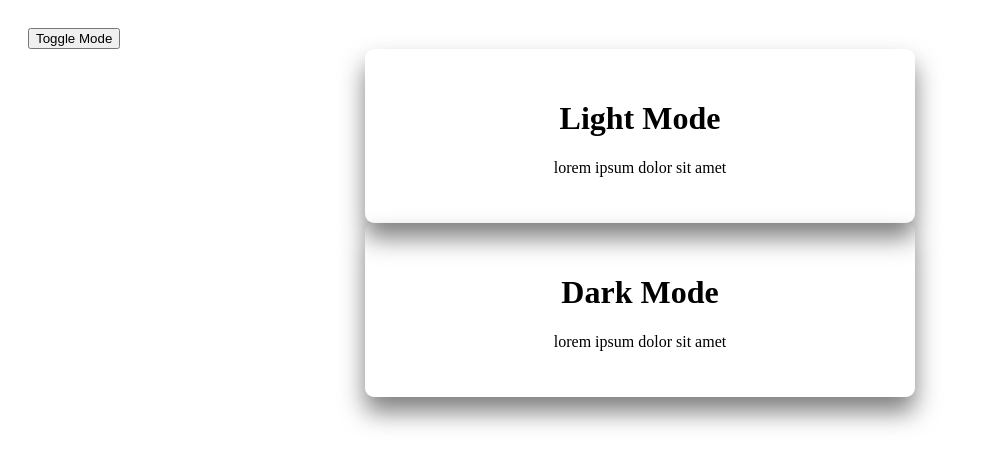
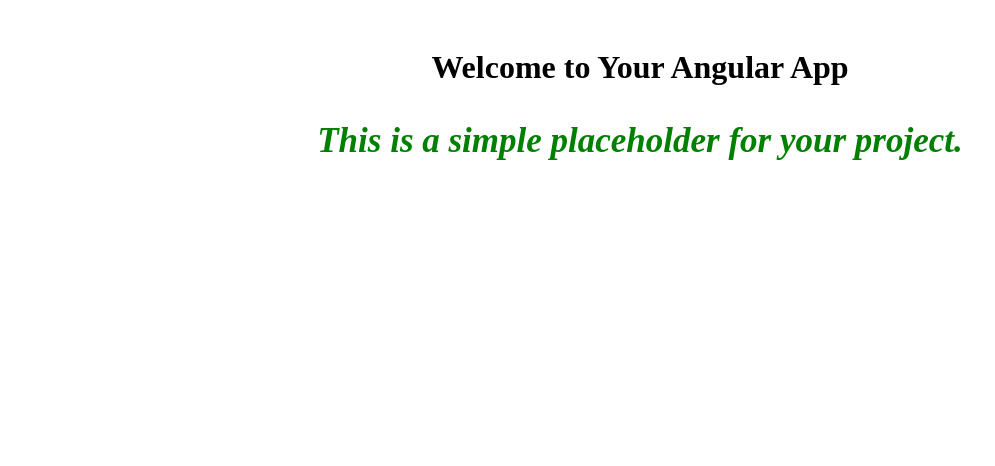
Before and after one commit to anubapatla/my-angular-app1, an Angular app: page / in a window 1280 px wide. Shown: the top 466 px of the page, without its empty margins (0-995 px from the left). Built offline with nearby package versions, Linux system fonts and the light colour scheme.

Commit message:
attributr directive ngstyle

```diff
--- a/src/app/app.component.html
+++ b/src/app/app.component.html
@@ -6,12 +6,9 @@
 <!-- * * * * * * * * * Delete the template below * * * * * * * * * -->
 <!-- * * * * * * * to get started with your project! * * * * * * * -->
 <!-- * * * * * * * * * * * * * * * * * * * * * * * * * * * * * * * -->
-<button (click)="toggleMode()">Toggle Mode</button>
-<div class="box" [ngClass]="colorMode">
-  <h1>Light Mode</h1>
-  <p>lorem ipsum dolor sit amet</p>
+<div style="text-align: center">
+  <h1 >Welcome to Your Angular App</h1>
+
+
+  <p [ngStyle]="applyVal">This is a simple placeholder for your project.</p>
 </div>
-<div class="box" [ngClass]="colorMode">
-  <h1>Dark Mode</h1>
-  <p>lorem ipsum dolor sit amet</p>
-</div>
--- a/src/app/app.component.ts
+++ b/src/app/app.component.ts
@@ -13,16 +13,14 @@ import { CommonModule } from '@angular/common';
   styleUrl: './app.component.css'
 })
 export class AppComponent {
-  colorMode:string='lightMode';
-  toggleMode(){
-    if(this.colorMode==='lightMode'){
-    this.colorMode = 'darkMode ';
-   }
-   else
-    {
-      this.colorMode = 'lightMode';
-    }
+  title(title: any) {
+    throw new Error('Method not implemented.');
+  }
+ applyVal = {
+    'color':'green',
+    'font-style':'italic',
+    'font-size':'35px',
+    'font-weight':'bold',
+  }
 
-
-  }
 }
```
